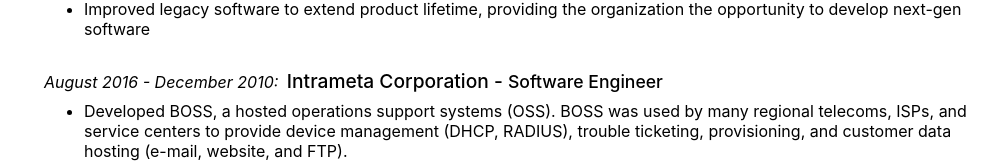
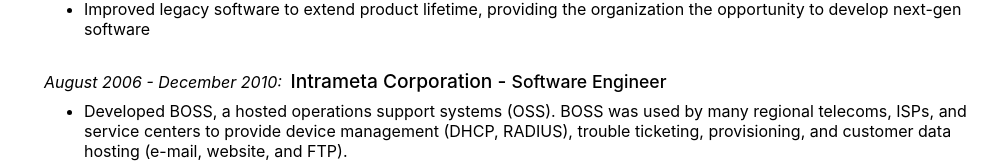
Before and after one commit to notlesh/stephen-shelton-resume, a React (Create React App) app: page / in a window 1280 px wide. Shown: the part 1464-1627 px from the top of the page, without its empty margins (288-1280 px from the left). Built offline with nearby package versions, Linux system fonts and the light colour scheme; the HTML template or start-up script is replaced by a standard one.

Commit message:
Fix typo in start date

```diff
--- a/src/data.js
+++ b/src/data.js
@@ -89,7 +89,7 @@
         "Improved legacy software to extend product lifetime, providing the organization the opportunity to develop next-gen software",
       ],
     },
-    { start: "August 2016",
+    { start: "August 2006",
       end: "December 2010",
       org: "Intrameta Corporation",
       title: "Software Engineer",
```
